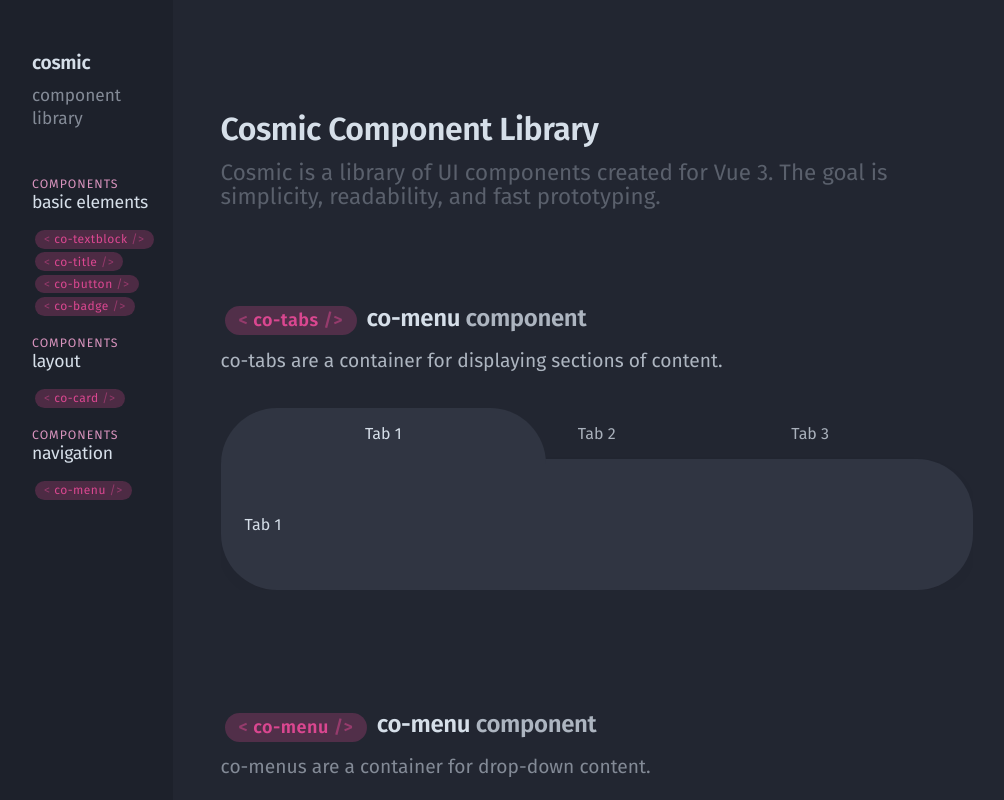
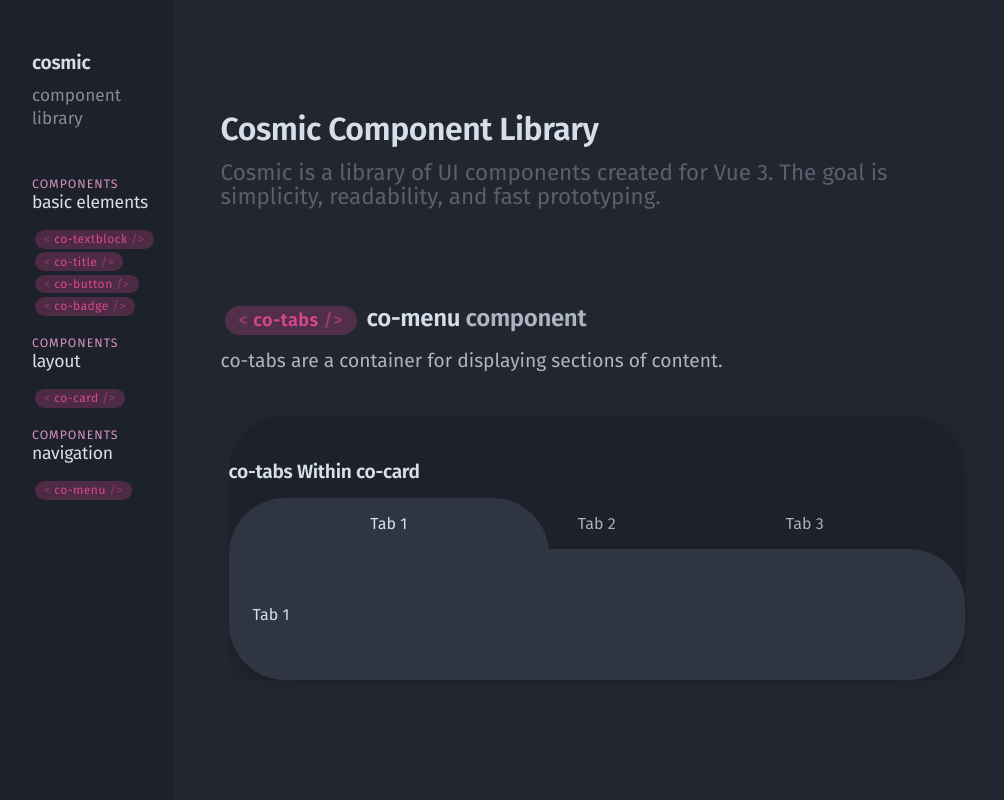
Before and after one commit to audse/cosmic-library, a Vue app: page / in a window 1280 px wide. Shown: the top 800 px of the page, without its empty margins (0-1004 px from the left). Built offline with nearby package versions, Linux system fonts and the light colour scheme.

Commit message:
Updated tab panel documentation page

```diff
--- a/src/components/examples/co-tabs.examples.vue
+++ b/src/components/examples/co-tabs.examples.vue
@@ -7,9 +7,10 @@
     </co-title>
 </div>
 
-<!-- <div class="block space-blow">
+<div class="block space-blow">
     <co-card :bg="hex.darkbg" shadow-dark no-spacer :classes="{ before: 'space-above' }">
         <template #before>
+            <co-title h5 title="co-tabs Within co-card" />
             <co-tabs :tabs="3" :start-tab="1" :bg="hex.darkgrey" shadow-dark>
                 <template #tab-label-1>Tab 1</template>
                 <template #tab-panel-1>Tab 1</template>
@@ -20,20 +21,22 @@
             </co-tabs>
         </template>
     </co-card>
-</div> -->
+</div>
 
-<div class="block">
+<!-- <div class="block"> -->
 
-<co-tabs :tabs="3" :start-tab="1" :bg="hex.darkgrey" :inactive-color="hex.darkbg" shadow>
-    <template #tab-label-1>Tab 1</template>
+<!-- <co-tabs :tabs="3" :start-tab="1" :bg="hex.darkgrey" :inactive-color="hex.darkbg" shadow>
+    <template #tab-label-1>
+        <co-badge content="New!" :color="hex.emphasis_light" uppercase /> Tab 1
+    </template>
     <template #tab-panel-1>Tab 1</template>
     <template #tab-label-2>Tab 2</template>
     <template #tab-panel-2>Tab 2</template>
     <template #tab-label-3>Tab 3</template>
     <template #tab-panel-3>Tab 3</template>
-</co-tabs>
+</co-tabs> -->
 
- </div>
+ <!-- </div> -->
 
 </template>
 <script>
@@ -45,7 +48,7 @@ import hex from './../../utils/hex.utils'
 import CoTabs from './../co-tabs'
 import CoTitle from './../co-title'
 import CoBadge from './../co-badge'
-// import CoCard from './../co-card'
+import CoCard from './../co-card'
 
 export default defineComponent({
 
@@ -55,7 +58,7 @@ export default defineComponent({
         CoTabs,
         CoTitle,
         CoBadge,
-        // CoCard
+        CoCard
     },
 
     setup() {
```
